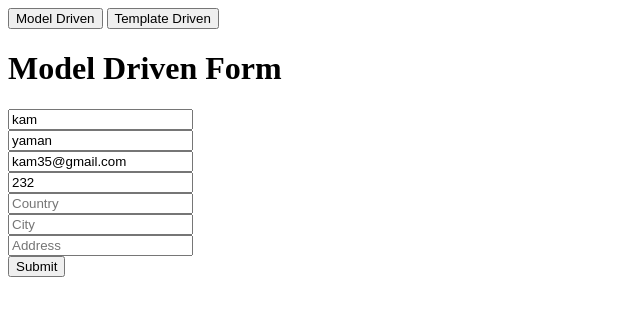
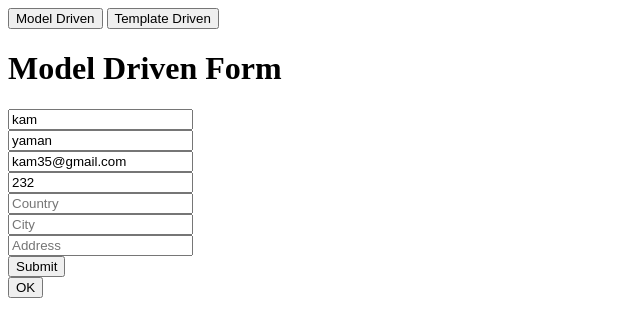
Before and after one commit to yamanerkam/Angular-Forms, an Angular app: page /model-driven in a window 1280 px wide. Shown: the top 336 px of the page, without its empty margins (0-640 px from the left). Built offline with nearby package versions, Linux system fonts and the light colour scheme.

Commit message:
onlySelf

```diff
--- a/src/app/components/model-driven-form/model-driven-form.component.html
+++ b/src/app/components/model-driven-form/model-driven-form.component.html
@@ -1,6 +1,6 @@
 <h1>Model Driven Form</h1>
 <form [formGroup]="frm" (ngSubmit)="onSubmit()"  >
-    <input placeholder="Name" name="name" formControlName="name" > <br>
+    <input placeholder="Name" name="name" formControlName="name"  > <br>
     <input type="text" placeholder="Surname" name="surname" formControlName="surname" > <br>
     <input type="email" placeholder="Email" name="email"  formControlName="email"> <br>
     <input type="tel" placeholder="Tel" name="tel"  formControlName="tel"> <br>
@@ -12,3 +12,5 @@
 
     <button>Submit</button>
 </form>
+
+<button (click)="ok()">OK</button>
--- a/src/app/components/model-driven-form/model-driven-form.component.ts
+++ b/src/app/components/model-driven-form/model-driven-form.component.ts
@@ -29,6 +29,9 @@ export class ModelDrivenFormComponent implements OnInit {
     console.log(this.frm.value)
     console.log(this.frm.valid)
   }
+  ok() {
+    this.frm.get("name")?.setValue("", { onlySelf: true })
+  }
   ngOnInit(): void {
   }
 
```
